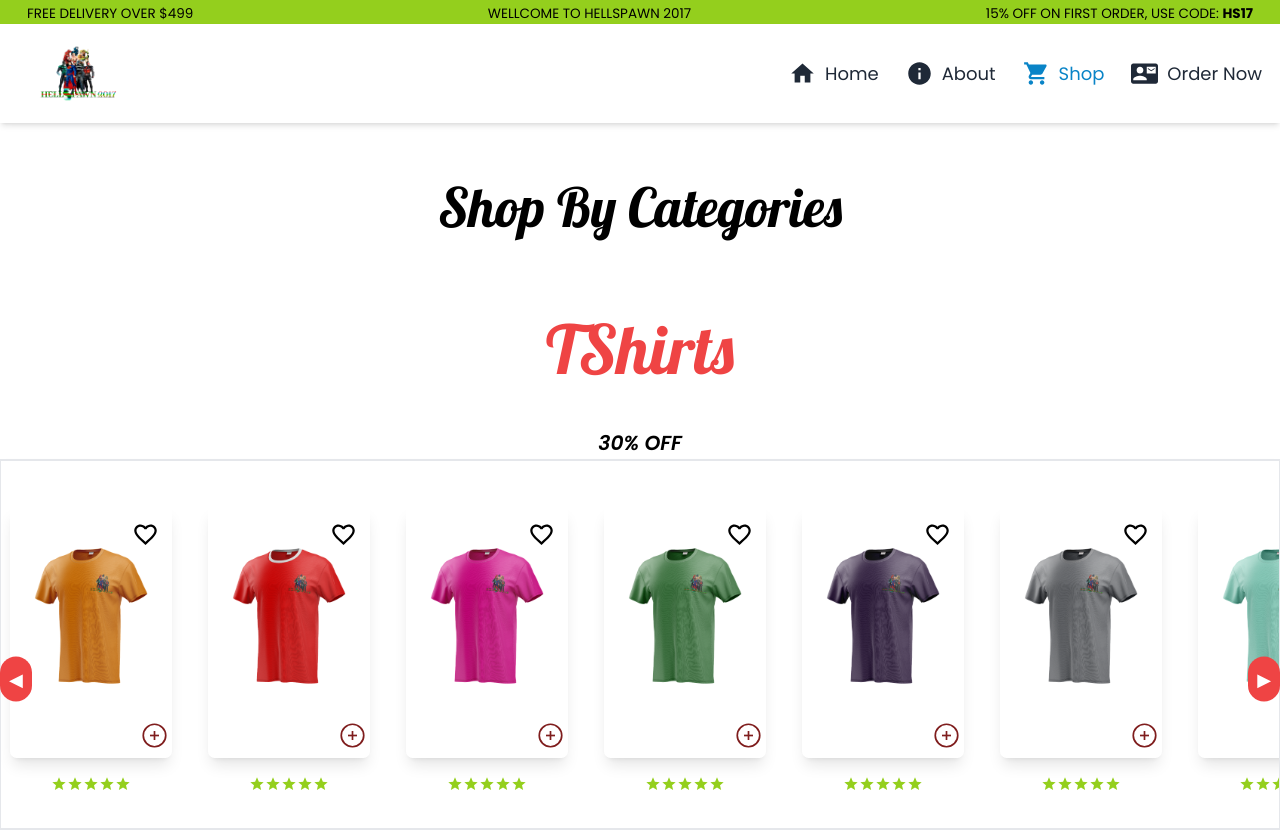
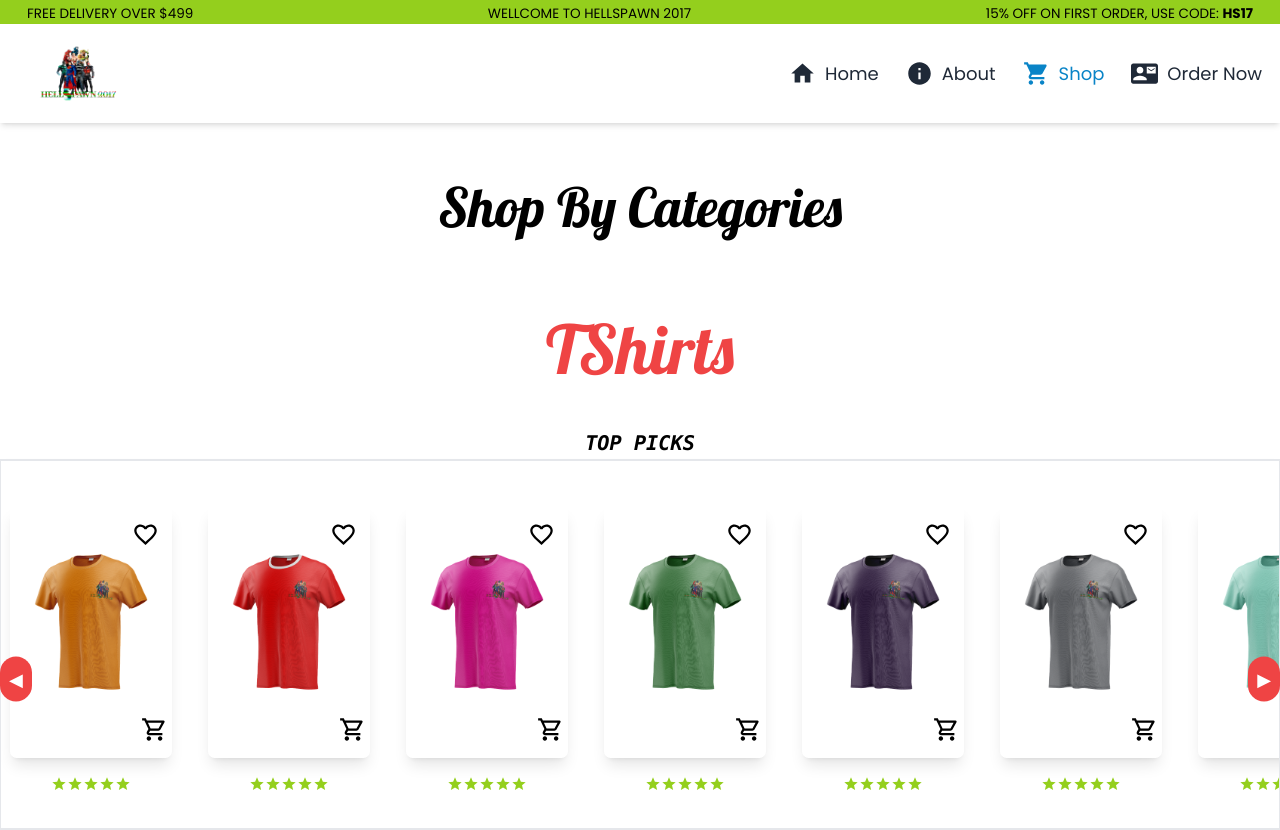
Before and after one commit to MalikHanzalaAsif/HellSpawn2017, a React (Vite) app in the folder client/: page /shop in a window 1280 px wide. Shown: the top 830 px of the page. Built offline with nearby package versions, Linux system fonts and the light colour scheme; the HTML template or start-up script is replaced by a standard one; a web font is replaced by a local one.

Commit message:
made changes

```diff
--- a/client/src/pages/AboutUs.jsx
+++ b/client/src/pages/AboutUs.jsx
@@ -5,15 +5,19 @@ const AboutUs = () => {
    return (
       <section id='aboutUs' className='pt-32'>
          <h1 className='aboutUsHeading text-8xl text-red-500 text-center mt-2'>About <span className='bg-red-500 text-white'>Us</span></h1>
-         <div id='aboutUsContent' className="flex justify-center items-center">
+         <div id='aboutUsContent' className="flex justify-center items-center mb-16">
             <div className='m-4'>
-               <h2 className='aboutUsSubHeading text-4xl mb-8 text-blue-500'>Our <span className='bg-blue-500 text-white'>Products</span> Quality</h2>
+               <h2 className='aboutUsSubHeading text-4xl mb-8 text-blue-500'>Who <span className='bg-blue-500 text-white'>We</span> Are</h2>
                <p className='text-xl'>Lorem ipsum dolor sit amet consectetur adipisicing elit. Voluptatem nisi aperiam eum molestias, nobis distinctio eligendi quod soluta dignissimos porro necessitatibus possimus iusto delectus quisquam debitis maxime vitae temporibus cumque.lorem Lorem ipsum dolor sit amet consectetur adipisicing elit. Voluptate officiis ipsa rerum modi esse quos velit, optio amet. Deleniti tempora, facilis sit repellendus distinctio alias perspiciatis expedita dolore maiores recusandae.</p>
             </div>
             <img src="/img/superman-img.jpg" alt="spider man image" className='max-w-[50vw] p-8' />
          </div>
+            <div className='aboutUsSecondDiv mb-16 m-2 text-center flex flex-col justify-center items-center py-8 rounded-3xl'>
+               <h2 className='aboutUsSubHeading text-4xl mb-8 text-blue-500 max-w-[80%]'>Our <span className='bg-blue-500 text-white'>Products</span>Quality</h2>
+               <p className='aboutUsSecondPara text-lg max-w-[80%]'>Lorem ipsum dolor sit amet consectetur, adipisicing elit. Consectetur obcaecati nihil consequatur esse! Id nihil, ab beatae reiciendis ut labore, est ducimus esse cupiditate saepe necessitatibus a iure, quae vel. Lorem ipsum dolor, sit amet consectetur adipisicing elit. Debitis labore provident tempore, cupiditate assumenda et cum aut iure, accusamus deserunt, autem laudantium consequuntur praesentium modi sed. Non minus maxime tempore.</p>
+            </div>
       </section>
    )
 }
 
-export default AboutUs
+export default AboutUs;
--- a/client/src/pages/Order.jsx
+++ b/client/src/pages/Order.jsx
@@ -57,7 +57,7 @@ const Order = () => {
             alertRef.current?.scrollIntoView({ behavior: "smooth", block: "center" });
         } catch (error) {
             console.error("Form submission error:", error);
-            setAlertMsg({ severity: "error", text: "Something went wrong. Please try again." });
+            setAlertMsg({ severity: "error", text: "Something went wrong! Please try again Later." });
         } finally {
             setIsLoading(false);
         }
--- a/client/src/pages/Shop.jsx
+++ b/client/src/pages/Shop.jsx
@@ -4,11 +4,13 @@ import FavoriteBorderIcon from '@mui/icons-material/FavoriteBorder';
 import FavoriteIcon from '@mui/icons-material/Favorite';
 import Rating from '@mui/material/Rating';
 import { Link } from "react-router-dom";
-
-
+import ShoppingCartOutlinedIcon from '@mui/icons-material/ShoppingCartOutlined';
+import ShoppingCartIcon from '@mui/icons-material/ShoppingCart';
 
 const Shop = () => {
-    const [likedItems, setLikedItems] = useState({}); // Object to track liked items
+    const [likedItems, setLikedItems] = useState({});
+    const [hoveredItems, setHoveredItems] = useState({}); // Tracks hover state for each item
+
     const tshirtsRef = useRef(null);
     const trousersRef = useRef(null);
     const hoodiesRef = useRef(null);
@@ -16,7 +18,7 @@ const Shop = () => {
     const scroll = (ref, direction) => {
         if (ref.current) {
             const { scrollLeft, clientWidth } = ref.current;
-            const scrollAmount = clientWidth / 2; // Scroll half the visible area
+            const scrollAmount = clientWidth / 2;
             ref.current.scrollTo({
                 left: direction === 'left' ? scrollLeft - scrollAmount : scrollLeft + scrollAmount,
                 behavior: 'smooth',
@@ -25,11 +27,26 @@ const Shop = () => {
     };
 
     const toggleLike = (type, index) => {
-        // Create a unique key for each item
         const key = `${type}-${index}`;
         setLikedItems((prev) => ({
             ...prev,
-            [key]: !prev[key], // Toggle the like state
+            [key]: !prev[key],
+        }));
+    };
+
+    const handleMouseEnter = (type, index) => {
+        const key = `${type}-${index}`;
+        setHoveredItems((prev) => ({
+            ...prev,
+            [key]: true,
+        }));
+    };
+
+    const handleMouseLeave = (type, index) => {
+        const key = `${type}-${index}`;
+        setHoveredItems((prev) => ({
+            ...prev,
+            [key]: false,
         }));
     };
 
@@ -46,9 +63,8 @@ const Shop = () => {
             {categories.map(({ id, title, ref, type }) => (
                 <div id={id} className="mb-32" key={id}>
                     <h2 className="shopHeading text-6xl mb-8 p-2 text-center text-red-500">{title}</h2>
-                    <p className="text-center"><i className="text-lg font-semibold">30% OFF</i></p>
+                    <p className="text-center"><i className="text-lg font-semibold font-mono">TOP PICKS</i></p>
                     <div className="relative">
-                        {/* Scroll Buttons */}
                         <button
                             onClick={() => scroll(ref, 'left')}
                             className="absolute top-1/2 left-0 transform -translate-y-1/2 bg-red-500 text-white p-2 rounded-full z-10"
@@ -62,10 +78,9 @@ const Shop = () => {
                             ▶
                         </button>
 
-                        {/* Scrollable Container */}
                         <div
                             ref={ref}
-                            className="scrollable-container flex overflow-x-scroll gap-4 scroll-smooth hide-scrollbar border-y-2 py-8 border shadow-md"
+                            className="shop-scrollable-container flex overflow-x-scroll gap-4 scroll-smooth hide-scrollbar border-y-2 py-8 border shadow-md"
                         >
                             {Array.from({ length: 15 }, (_, index) => (
                                 <Link to={"/order"} key={index}>
@@ -75,8 +90,8 @@ const Shop = () => {
                                         >
                                             <button
                                                 onClick={(event) => {
-                                                    event.preventDefault(); // Prevent the default link behavior
-                                                    event.stopPropagation(); // Stop the event from bubbling up
+                                                    event.preventDefault();
+                                                    event.stopPropagation();
                                                     toggleLike(type, index);
                                                 }}
                                                 className="absolute top-2 right-2 bg-white rounded-full p-1"
@@ -91,26 +106,19 @@ const Shop = () => {
                                                 src={`/mockups/${type}${index + 1}.png`}
                                                 alt={`${title} ${index + 1}`}
                                                 className=""
+                                                loading="lazy"
                                             />
-                                            <button
-                                                className="group cursor-pointer outline-none hover:rotate-90 duration-300 mt-4 ml-[100%]"
-                                                title="Add New"
+                                            <div
+                                                className="ml-[100%] mt-[3%]"
+                                                onMouseEnter={() => handleMouseEnter(type, index)}
+                                                onMouseLeave={() => handleMouseLeave(type, index)}
                                             >
-                                                <svg
-                                                    className="stroke-red-900 fill-none group-hover:fill-red-400 group-active:stroke-red-200 group-active:fill-red-400 group-active:duration-0 duration-300"
-                                                    viewBox="0 0 24 24"
-                                                    height="1.5rem"
-                                                    width="1.5rem"
-                                                    xmlns="http://www.w3.org/2000/svg"
-                                                >
-                                                    <path
-                                                        strokeWidth="1.5"
-                                                        d="M12 22C17.5 22 22 17.5 22 12C22 6.5 17.5 2 12 2C6.5 2 2 6.5 2 12C2 17.5 6.5 22 12 22Z"
-                                                    ></path>
-                                                    <path strokeWidth="1.5" d="M8 12H16"></path>
-                                                    <path strokeWidth="1.5" d="M12 16V8"></path>
-                                                </svg>
-                                            </button>
+                                                {hoveredItems[`${type}-${index}`] ? (
+                                                    <ShoppingCartIcon className="text-red-500" />
+                                                ) : (
+                                                    <ShoppingCartOutlinedIcon className="text-black" />
+                                                )}
+                                            </div>
                                         </div>
                                         <div className="flex justify-center items-center">
                                             <Rating
@@ -127,11 +135,9 @@ const Shop = () => {
                                     </div>
                                 </Link>
                             ))}
-
-
                         </div>
-                        <div className='flex justify-center items-center mt-6'>
-                            <button id='saleBtn' className=''>
+                        <div className="flex justify-center items-center mt-6">
+                            <button id="saleBtn" className="">
                                 See more in {title}
                             </button>
                         </div>
--- a/client/src/styles/AboutUs.css
+++ b/client/src/styles/AboutUs.css
@@ -9,3 +9,7 @@
   font-weight: 400;
   font-style: normal;
 }
+
+.aboutUsSecondDiv{
+    background-image: url("/img/super-man-bg-low-opacity.avif");
+}
--- a/client/src/styles/Shop.css
+++ b/client/src/styles/Shop.css
@@ -15,8 +15,8 @@
 .shopImageDiv:hover{
     transform: translateY(-10px);
 }
-   .shopHeading{
-    font-family: "Lobster", sans-serif;
+.shopHeading{
+  font-family: "Lobster", sans-serif;
   font-weight: 400;
   font-style: normal;
-   }
+}
```
